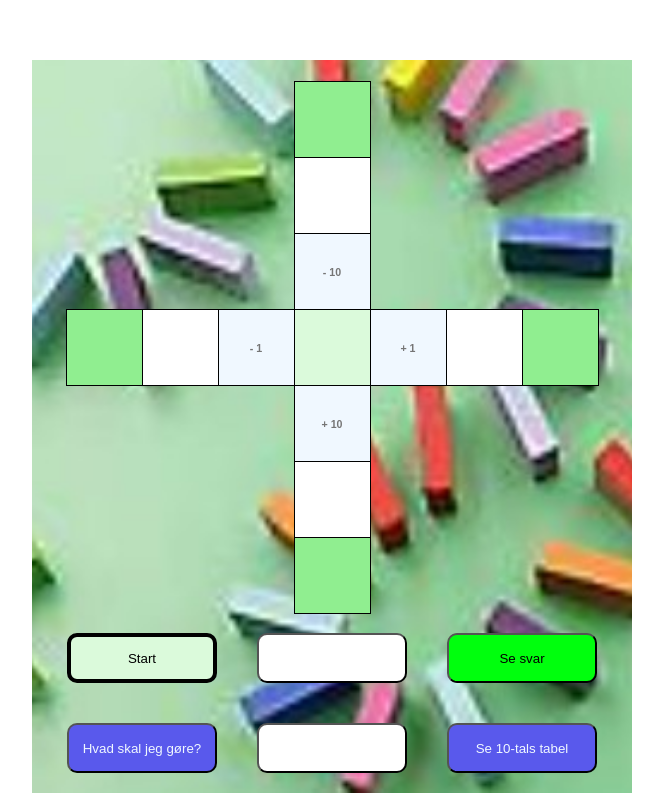
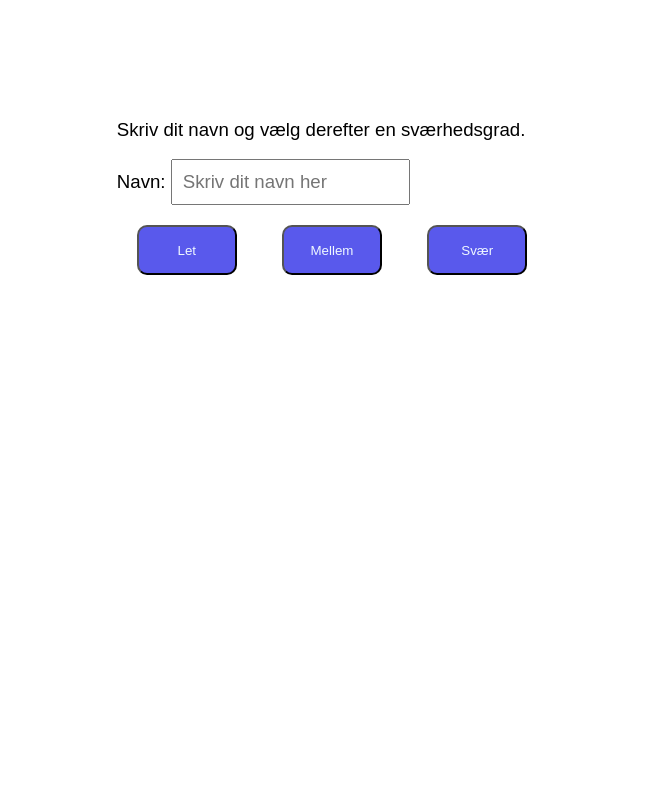
Before and after one commit to Kima4Tec/HundredeTal, a plain HTML site: page index.html in a window 1280 px wide. Shown: the whole page, without its empty margins (308-971 px from the left). Drawn offline with Linux system fonts and the light colour scheme.

Commit message:
finish and checkin

```diff
--- a/index.html
+++ b/index.html
@@ -8,55 +8,62 @@
     <script src='script.js' defer></script>
 </head>
 <body>
+    <div class="content">
+        <div class="getNames">
+         <p>Skriv dit navn og vælg derefter en sværhedsgrad.</p>
+            Navn: <input type="text" class="input-name" id="userName" required placeholder="Skriv dit navn her"><br>
+            <button class="btn-spil" onclick="spil()">Let</button>
+            <button class="btn-spil" onclick="spil()">Mellem</button>
+            <button class="btn-spil" onclick="spil()">Svær</button>
+        </div>
     <div class="number-container">
         <div class="row">
 
             </div>
 &nbsp;
+
 <div class="row">
-    <input type="text" id="input10-less-answer" class="input-number-answer-hor" readonly>
+    <input type="text" id="input10-less-answer" class="input-number-answer-hor" readonly tabindex="-1">
 </div>
 <div class="row">
-    <input type="text" id="input10-less" class="input-number" autocomplete="off">
+    <input type="text" id="input10-less" class="input-number" autocomplete="off" tabindex="1">
 </div>
 <div class="row">
-    <input type="text" class="info-text-hor" placeholder="- 10" readonly>
+    <input type="text" class="info-text-hor" placeholder="- 10" readonly tabindex="-1">
 </div>
 
-
-
-
-
     <div class="row">
-    <input type="text" id="input1-less-answer" class="input-number-answer-ver" readonly>
-    <input type="text" id="input1-less" class="input-number" autocomplete="off">
-    <input type="text" class="info-text-ver" placeholder="- 1" readonly>
-    <input type="text" class="random-number" readonly>
-    <input type="text" class="info-text-ver" placeholder="+ 1" readonly>
-    <input type="text" id="input1-more" class="input-number" autocomplete="off">
-    <input type="text" id="input1-more-answer" class="input-number-answer-ver" readonly>
+    <input type="text" id="input1-less-answer" class="input-number-answer-ver" readonly tabindex="-1">
+    <input type="text" id="input1-less" class="input-number" autocomplete="off" tabindex="2">
+    <input type="text" class="info-text-ver" placeholder="- 1" readonly tabindex="-1">
+    <input type="text" class="random-number" readonly tabindex="-1">
+    <input type="text" class="info-text-ver" placeholder="+ 1" readonly tabindex="-1">
+    <input type="text" id="input1-more" class="input-number" autocomplete="off" tabindex="3">
+    <input type="text" id="input1-more-answer" class="input-number-answer-ver" readonly tabindex="-1">
 </div>
        <div class="row">
-           <input type="text" class="info-text-hor" placeholder="+ 10" readonly>
+           <input type="text" class="info-text-hor" placeholder="+ 10" readonly tabindex="-1">
        </div>
 <div class="row">
-    <input type="text" id="input10-more" class="input-number" autocomplete="off">
+    <input type="text" id="input10-more" class="input-number" autocomplete="off" tabindex="4">
 </div>
 <div class="row">
-    <input type="text" id="input10-more-answer" class="input-number-answer-hor" readonly>
+    <input type="text" id="input10-more-answer" class="input-number-answer-hor" readonly tabindex="-1">
 </div>
 
 
 <div class="row">
-    <button class="btn-start" onClick="getRandomInt()">Start</button>
-    <button class="btn-white"></button>
-    <button class="btn-answer" onClick="checkAnswer()">Se svar</button>
+    <button class="btn-start" onClick="getRandomInt()" tabindex="-1">Start</button>
+    <button class="btn-result" tabindex="-1"></button>
+    <button class="btn-answer" onClick="checkAnswer()" tabindex="5">Se svar</button>
 </div>
 <div class="row">
-    <button class="btn-blue" onClick="showAlert()">Hvad skal jeg gøre?</button>
-    <button class="timer"></button>
-    <button class="btn-blue" onClick="checkAnswer()">Se 10-tals tabel</button>
+    <button class="btn-blue" onClick="showAlert()" tabindex="-1">Hvad skal jeg gøre?</button>
+    <button class="timer" tabindex="-1"></button>
+    <button class="btn-blue" onClick="newPlayer()" tabindex="-1">Ny spiller</button>
 </div>
+</div>
+<div class="result-info"></div>
 </div>
 </body>
 </html>
--- a/script.js
+++ b/script.js
@@ -1,9 +1,34 @@
-let max = 90
-let min = 10
+let max = 90;
+let min = 10;
 let result = 0;
+let interval;
+let name = "";
 
+function newPlayer(){
+    document.querySelector('#userName').value = "";
+    document.querySelector('.number-container').style.display = "none";
+    document.querySelector('.getNames').style.display = "inline";
+}
+
+
+function spil() {
+    name = document.querySelector('#userName').value;
+    console.log(name);
+    if(name==="")
+    {
+        showNameAlert();
+        newPlayer();
+    } else{
+    document.querySelector('title').innerHTML= `${name} spiller hundrede tal`;
+    document.querySelector('.number-container').style.display = "flex";
+    document.querySelector('.getNames').style.display = "none";
+}
+}
+function showNameAlert() {
+    alert("Du skal skrive et navn");
+}
 function showAlert() {
-    alert("Tryk på start og så er du igang! Du får et tal. Nu skal du udregne, hvad tallet er, hvis du trækker 1 eller 10 fra. Eller hvis du lægger 1 eller 10 til. Du har 30 sekunder til at indtaste de 4 tal.");
+    alert("Tryk på start og så er du igang! Du får et tal. Nu skal du udregne, hvad tallet er, hvis du trækker 1 eller 10 fra. Eller hvis du lægger 1 eller 10 til. Du har 30 sekunder til at indtaste de 4 tal. Du får 1 point for hver gang, du har 4 rigtige og nye 30 sekunder.");
 }
 
 
@@ -14,12 +39,16 @@ function getRandomInt(){
 }
 
 function showNumber(number) {
-
+    document.querySelector('#input1-more-answer').style.display = "none";
+    document.querySelector('#input10-more-answer').style.display = "none";
+    document.querySelector('#input1-less-answer').style.display = "none";
+    document.querySelector('#input10-less-answer').style.display = "none";
     document.querySelector('.random-number').value = number;
     document.querySelector('#input1-more').value = "";
     document.querySelector('#input10-more').value = "";
     document.querySelector('#input1-less').value = "";
     document.querySelector('#input10-less').value = "";
+    document.querySelector('#input10-less').focus();
     document.querySelector('#input1-more-answer').value = "";
     document.querySelector('#input10-more-answer').value = "";
     document.querySelector('#input1-less-answer').value = "";
@@ -37,16 +66,27 @@ function startTimer(duration) {
     let timer = duration, seconds;
     const timerDisplay = document.querySelector('.timer');
 
-    const interval = setInterval(() => {
+    clearInterval(interval);
+
+    interval = setInterval(() => {
         seconds = parseInt(timer % 60, 10);
         timerDisplay.textContent = `Tid: ${seconds < 10 ? "0" + seconds : seconds} sekunder`;
 
         if (--timer < 0) {
             clearInterval(interval);
             timerDisplay.textContent = "Tiden er gået!";
+            document.querySelector('.result-info').style.display = "flex";
+            if(result > 0)
+            document.querySelector('.result-info').innerHTML = `Flot ${name}! Du fik ${result} point`
+
         }
     }, 1000);
 }
+
+function resetTimer(duration) {
+    startTimer(duration);
+}
+
 function checkAnswer(){
     no = parseInt(document.querySelector('.random-number').value, 10)
     const input1More = no + 1;
@@ -54,9 +94,13 @@ function checkAnswer(){
     const input1Less = no - 1;
     const input10Less = no - 10;
     document.querySelector('#input1-more-answer').value = input1More;
+    document.querySelector('#input1-more-answer').style.display = "inline";
     document.querySelector('#input10-more-answer').value = input10More;
+    document.querySelector('#input10-more-answer').style.display = "inline";
     document.querySelector('#input1-less-answer').value = input1Less;
+    document.querySelector('#input1-less-answer').style.display = "inline";
     document.querySelector('#input10-less-answer').value = input10Less;
+    document.querySelector('#input10-less-answer').style.display = "inline";
 
     const userInput1More = parseInt(document.querySelector('#input1-more').value, 10);
     const userInput10More = parseInt(document.querySelector('#input10-more').value, 10);
@@ -65,27 +109,30 @@ function checkAnswer(){
 
     if (userInput1More === input1More) {
         document.querySelector('#input1-more').style.backgroundColor = 'lightgreen';
-        result = result+1;
     } else {
         document.querySelector('#input1-more').style.backgroundColor = 'red';
     }
     if (userInput10More === input10More) {
         document.querySelector('#input10-more').style.backgroundColor = 'lightgreen';
-        result = result+1;
     } else {
         document.querySelector('#input10-more').style.backgroundColor = 'red';
     }
     if (userInput1Less === input1Less) {
         document.querySelector('#input1-less').style.backgroundColor = 'lightgreen';
-        result = result+1;
     } else {
         document.querySelector('#input1-less').style.backgroundColor = 'red';
     }
     if (userInput10Less === input10Less) {
         document.querySelector('#input10-less').style.backgroundColor = 'lightgreen';
-        result = result+1;
     } else {
         document.querySelector('#input10-less').style.backgroundColor = 'red';
     }
-    document.querySelector('.btn-white').innerHTML = `Antal rigtige: ${result}`
+if(userInput1More === input1More && userInput10More === input10More && userInput1Less === input1Less && userInput10Less === input10Less)
+{
+    result = result + 1;
+    document.querySelector('.btn-result').innerHTML = `Antal fire rigtige: ${result}`
+    getRandomInt()
+    document.querySelector('.timer').innerHTML='';
 }
+
+}
--- a/style.css
+++ b/style.css
@@ -12,10 +12,19 @@ body {
 
 .content {
     padding: 40px;
+    text-align: left;
+}
+
+.input-name {
+    font-weight: normal;
+    font-size: 14pt;
+    padding: 10px;
+    width: 50%;
+    height: auto;
 }
 
 .number-container {
-    display: flex;
+    display: none;
     flex-direction: column;
     justify-content: center;
     align-items: center;
@@ -27,12 +36,26 @@ body {
     background-repeat: no-repeat;
 }
 
+.result-info {
+    display: flex;
+    flex-wrap: wrap;
+    justify-content: center;
+    align-items: center;
+    width: 600px;
+    height: auto;
+    padding-top: 40px;
+    padding-bottom: 40px;
+    border: 1px solid black;
+    display: none;
+}
+
+
 .row {
     display: flex;
     flex-wrap: wrap;
 }
 
-.input-box{
+.input-box {
     margin-top: 40px;
     font-weight: normal;
     font-size: 14pt;
@@ -59,6 +82,7 @@ body {
     height: 55px;
     border: var(--border-all);
 }
+
 .input-number-answer-hor {
     font-weight: bold;
     font-size: 34pt;
@@ -69,6 +93,7 @@ body {
     height: 55px;
     background-color: lightgreen;
     border: 1px solid black;
+    display: none;
 }
 
 .input-number-answer-ver {
@@ -81,6 +106,7 @@ body {
     height: 55px;
     background-color: lightgreen;
     border: 1px solid black;
+    display: none;
 }
 
 .info-text-ver {
@@ -95,6 +121,7 @@ body {
     background-color: aliceblue;
     border: 1px solid black;
 }
+
 .info-text-hor {
     text-align: center;
     font-weight: bold;
@@ -108,34 +135,46 @@ body {
     border: 1px solid black;
 }
 
-button{
+button {
     width: 150px;
     height: 50px;
     border-radius: 10px;
     margin: 20px;
-    padding: 0;}
+    padding: 0;
+}
 
 button.btn-blue {
     background-color: rgb(89, 89, 236);
     color: aliceblue;
 }
 
-button.btn-white {
-    background-color: white;
+.btn-spil {
+    width: 100px;
+    height: 50px;
+    border-radius: 10px;
+    margin: 20px;
+    padding: 0;
+    background-color: rgb(89, 89, 236);
+    color: aliceblue;
+}
+
+button.btn-result {
+    background-color: pink;
     color: black;
 }
 
 button.btn-start {
-    background-color:rgb(219, 250, 219);
+    background-color: rgb(219, 250, 219);
     color: black;
     border: 4px solid black;
 }
+
 button.btn-answer {
     background-color: rgb(0, 255, 13);
     color: black;
 }
 
 button.timer {
-    background-color: white;
+    background-color: rgb(198, 198, 241);
     color: black;
 }
```
